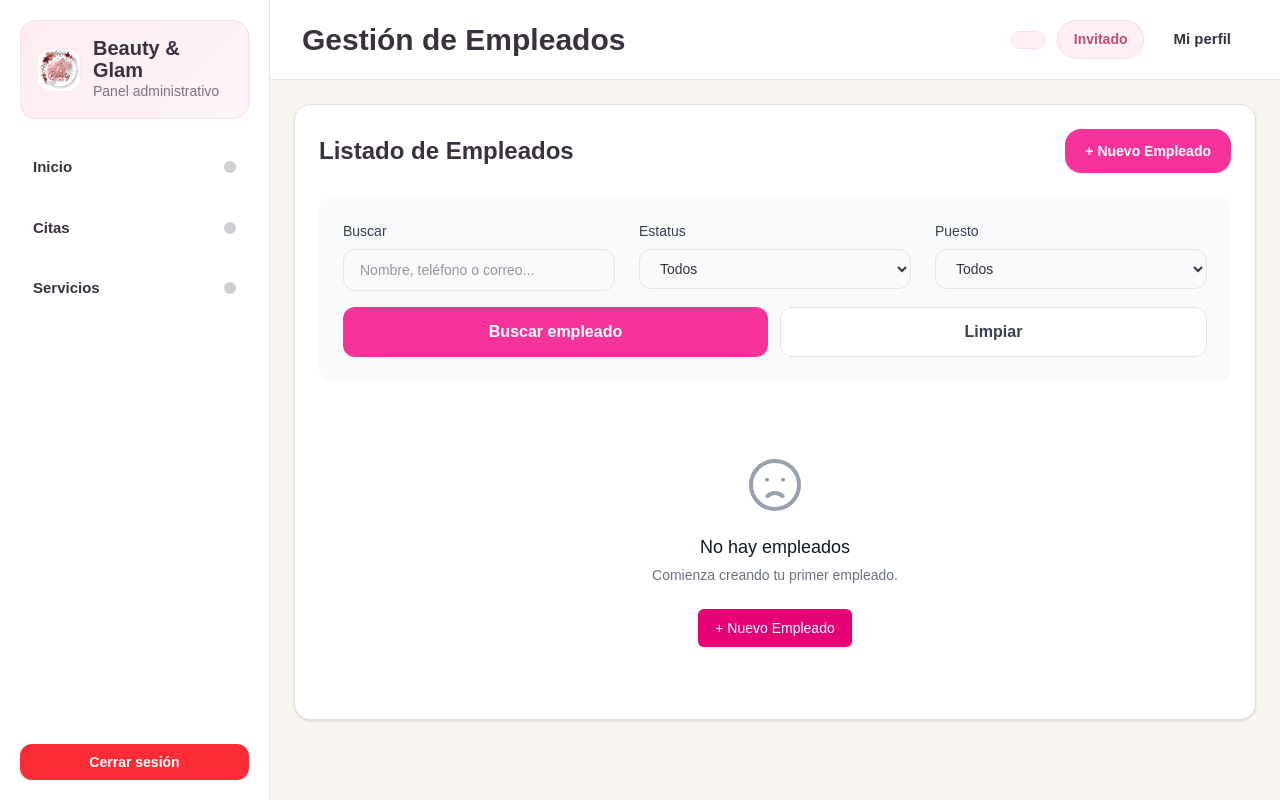
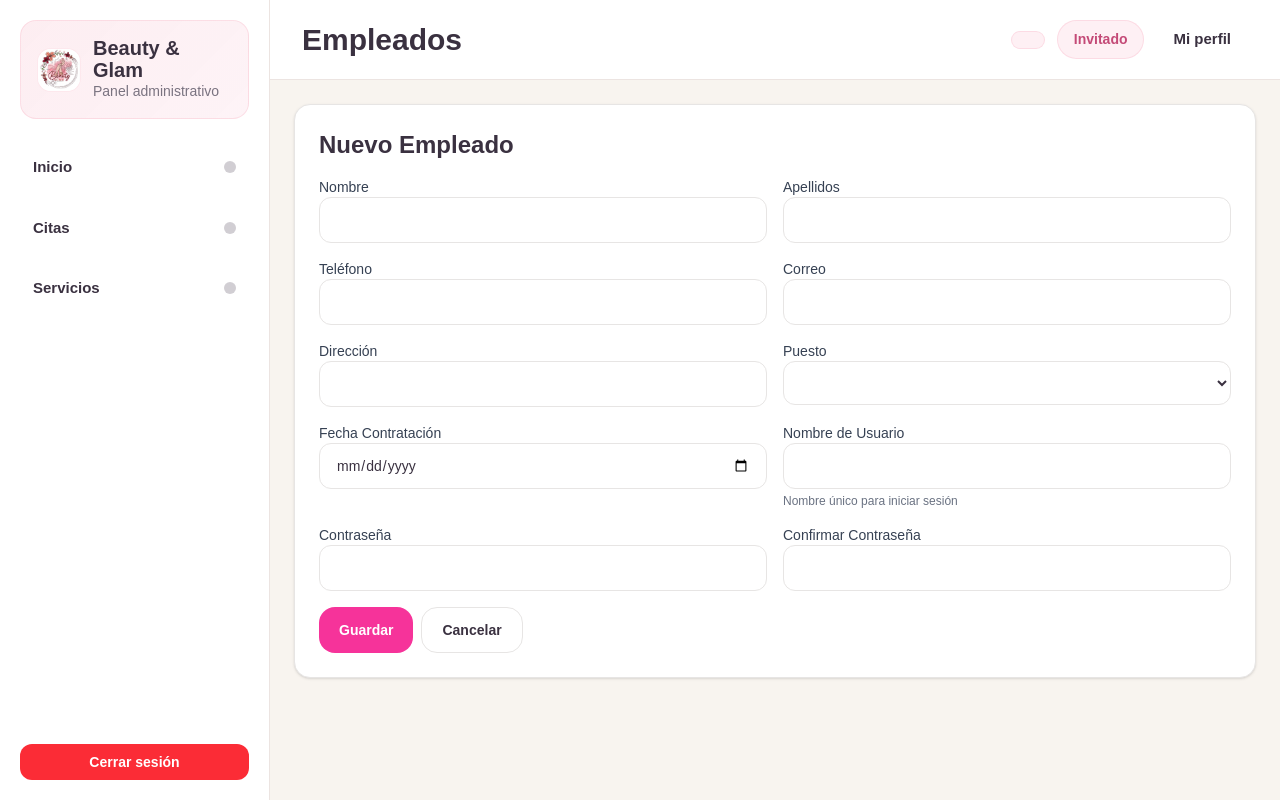
Before and after one commit to IDGS-804-23002351/IDGS_804_BEAUTY_GLAM, a Flask app: page /empleados/nuevo in a window 1280 px wide. Run offline with Flask 3, Linux system fonts and the light colour scheme; lists and menus that the app fills with data are empty; parts of the project's set-up code (start-up, migrations or seed data) failed here and were passed over; some libraries are stand-ins or nearby versions.

Commit message:
cambios interfaz 06/04/2026

```diff
--- a/templates/empleados/formempleados.html
+++ b/templates/empleados/formempleados.html
@@ -1,163 +1,170 @@
 {% extends "layout.html" %}
-{% from "macros.html" import datos, campoNuevo %}
-
-{% block title %}Listado de Empleados{% endblock %}
-{% block page_title %}Gestión de Empleados{% endblock %}
+{% from "macros.html" import datos %}
+{% block title %}Empleados{% endblock %}
+{% block page_title %}Empleados{% endblock %}
 
 {% block container %}
-<div class="max-w-7xl mx-auto bg-white rounded-2xl border border-stone-200 p-6 shadow-sm">
-    <div class="flex justify-between items-center mb-6">
-        <h2 class="text-2xl font-bold">Listado de Empleados</h2>
-        <a href="{{ url_for('empleado.nuevo_empleado') }}"
-           class="rounded-2xl bg-pink-500 px-5 py-3 text-sm font-bold text-white hover:bg-pink-600">
-            + Nuevo Empleado
-        </a>
-    </div>
-
 <!-- Mostrar mensajes flash -->
 {% with messages = get_flashed_messages(with_categories=true) %}
     {% if messages %}
         {% for category, message in messages %}
-                <div class="mb-4 p-4 rounded-lg
-                    {% if category == 'success' %}bg-green-100 text-green-700 border border-green-200
-                    {% elif category == 'danger' %}bg-red-100 text-red-700 border border-red-200
-                    {% elif category == 'warning' %}bg-yellow-100 text-yellow-700 border border-yellow-200
-                    {% else %}bg-blue-100 text-blue-700 border border-blue-200{% endif %}">
+            <div class="mb-4 p-4 rounded-lg {% if category == 'success' %}bg-green-100 text-green-700 border border-green-200{% elif category == 'danger' %}bg-red-100 text-red-700 border border-red-200{% elif category == 'warning' %}bg-yellow-100 text-yellow-700 border border-yellow-200{% else %}bg-blue-100 text-blue-700 border border-blue-200{% endif %}">
                 {{ message }}
             </div>
         {% endfor %}
     {% endif %}
 {% endwith %}
+<div class="max-w-5xl mx-auto bg-white rounded-2xl border border-stone-200 p-6 shadow-sm">
+    <h2 class="text-2xl font-bold mb-4">
+        {% if accion == 'editar' %}
+            Editar Empleado
+        {% elif accion == 'ver' %}
+            Ver Empleado
+        {% else %}
+            Nuevo Empleado
+        {% endif %}
+    </h2>
 
-    <!-- Formulario de búsqueda y filtros -->
-    <div class="mb-6 bg-gray-50 p-6 rounded-xl">
-        <form method="GET" action="{{ url_for('empleado.indexEmpleados') }}">
-            <div class="grid grid-cols-1 md:grid-cols-3 gap-6 mb-4">
+    <form method="POST"
+          action="{% if accion == 'editar' %}{{ url_for('empleado.actualizar_empleado', id=empleado.id_empleado) }}{% else %}{{ url_for('empleado.crear_empleado') }}{% endif %}">
+        {{ form.csrf_token }}
+
+        <div class="grid grid-cols-1 md:grid-cols-2 gap-4">
             <div>
-                    <label class="block text-sm font-medium text-gray-700 mb-2">Buscar</label>
-                    <input type="text" name="buscar" value="{{ request.args.get('buscar', '') }}"
-                           placeholder="Nombre, teléfono o correo..."
-                           class="w-full rounded-xl border border-stone-200 px-4 py-2.5 text-sm focus:border-pink-300 focus:outline-none">
+                <label class="block text-sm font-medium text-gray-700">Nombre</label>
+                {{ form.nombre(class="w-full rounded-xl border border-stone-200 px-4 py-3 text-sm focus:ring-2 focus:ring-pink-100 focus:border-pink-300 outline-none resize-none" + (' bg-gray-100' if accion == 'ver' else ''), **{'disabled': True if accion == 'ver' else False}) }}
+                {% if form.nombre.errors and accion != 'ver' %}
+                    {% for error in form.nombre.errors %}
+                        <p class="text-red-500 text-xs mt-1">{{ error }}</p>
+                    {% endfor %}
+                {% endif %}
             </div>
 
             <div>
-                    <label class="block text-sm font-medium text-gray-700 mb-2">Estatus</label>
-                    <select name="estatus" class="w-full rounded-xl border border-stone-200 px-4 py-2.5 text-sm focus:border-pink-300 focus:outline-none">
-                        <option value="">Todos</option>
-                        <option value="ACTIVO" {% if request.args.get('estatus') == 'ACTIVO' %}selected{% endif %}>Activos</option>
-                        <option value="INACTIVO" {% if request.args.get('estatus') == 'INACTIVO' %}selected{% endif %}>Inactivos</option>
-                    </select>
+                <label class="block text-sm font-medium text-gray-700">Apellidos</label>
+                {{ form.apellidos(class="w-full rounded-xl border border-stone-200 px-4 py-3 text-sm focus:ring-2 focus:ring-pink-100 focus:border-pink-300 outline-none resize-none" + (' bg-gray-100' if accion == 'ver' else ''), **{'disabled': True if accion == 'ver' else False}) }}
+                {% if form.apellidos.errors and accion != 'ver' %}
+                    {% for error in form.apellidos.errors %}
+                        <p class="text-red-500 text-xs mt-1">{{ error }}</p>
+                    {% endfor %}
+                {% endif %}
             </div>
 
             <div>
-                    <label class="block text-sm font-medium text-gray-700 mb-2">Puesto</label>
-                    <select name="id_puesto" class="w-full rounded-xl border border-stone-200 px-4 py-2.5 text-sm focus:border-pink-300 focus:outline-none">
-                        <option value="">Todos</option>
-                        {% if filtro and filtro.id_puesto.choices %}
-                            {% for value, label in filtro.id_puesto.choices %}
-                                {% if value != '' %}
-                                <option value="{{ value }}" {% if request.args.get('id_puesto')|int == value %}selected{% endif %}>{{ label }}</option>
-                                {% endif %}
+                <label class="block text-sm font-medium text-gray-700">Teléfono</label>
+                {{ form.telefono(class="w-full rounded-xl border border-stone-200 px-4 py-3 text-sm focus:ring-2 focus:ring-pink-100 focus:border-pink-300 outline-none resize-none" + (' bg-gray-100' if accion == 'ver' else ''), **{'disabled': True if accion == 'ver' else False}) }}
+                {% if form.telefono.errors and accion != 'ver' %}
+                    {% for error in form.telefono.errors %}
+                        <p class="text-red-500 text-xs mt-1">{{ error }}</p>
                     {% endfor %}
                 {% endif %}
-                    </select>
-                </div>
             </div>
 
-            <div class="flex gap-3">
-                <button type="submit" class="flex-1 rounded-xl bg-pink-500 px-5 py-3 text-base font-bold text-white hover:bg-pink-600 transition-colors">
-                    Buscar empleado
-                </button>
-                <a href="{{ url_for('empleado.indexEmpleados') }}"
-                   class="flex-1 rounded-xl border border-stone-200 bg-white px-5 py-3 text-base font-bold text-gray-700 hover:bg-gray-50 transition-colors text-center">
-                    Limpiar
-                </a>
+            <div>
+                <label class="block text-sm font-medium text-gray-700">Correo</label>
+                {{ form.correo(class="w-full rounded-xl border border-stone-200 px-4 py-3 text-sm focus:ring-2 focus:ring-pink-100 focus:border-pink-300 outline-none resize-none" + (' bg-gray-100' if accion == 'ver' else ''), **{'disabled': True if accion == 'ver' else False}) }}
+                {% if form.correo.errors and accion != 'ver' %}
+                    {% for error in form.correo.errors %}
+                        <p class="text-red-500 text-xs mt-1">{{ error }}</p>
+                    {% endfor %}
+                {% endif %}
+            </div>
+
+            <div>
+                <label class="block text-sm font-medium text-gray-700">Dirección</label>
+                {{ form.direccion(class="w-full rounded-xl border border-stone-200 px-4 py-3 text-sm focus:ring-2 focus:ring-pink-100 focus:border-pink-300 outline-none resize-none" + (' bg-gray-100' if accion == 'ver' else ''), **{'disabled': True if accion == 'ver' else False}) }}
+            </div>
+
+            <div>
+                <label class="block text-sm font-medium text-gray-700">Puesto</label>
+                {{ form.id_puesto(class="w-full rounded-xl border border-stone-200 px-4 py-3 text-sm focus:ring-2 focus:ring-pink-100 focus:border-pink-300 outline-none resize-none" + (' bg-gray-100' if accion == 'ver' else ''), **{'disabled': True if accion == 'ver' else False}) }}
+                {% if form.id_puesto.errors and accion != 'ver' %}
+                    {% for error in form.id_puesto.errors %}
+                        <p class="text-red-500 text-xs mt-1">{{ error }}</p>
+                    {% endfor %}
+                {% endif %}
+            </div>
+
+            <div>
+                <label class="block text-sm font-medium text-gray-700">Fecha Contratación</label>
+                {{ form.fecha_contratacion(class="w-full rounded-xl border border-stone-200 px-4 py-3 text-sm focus:ring-2 focus:ring-pink-100 focus:border-pink-300 outline-none resize-none" + (' bg-gray-100' if accion == 'ver' else ''), type="date", **{'disabled': True if accion == 'ver' else False}) }}
+                {% if form.fecha_contratacion.errors and accion != 'ver' %}
+                    {% for error in form.fecha_contratacion.errors %}
+                        <p class="text-red-500 text-xs mt-1">{{ error }}</p>
+                    {% endfor %}
+                {% endif %}
+            </div>
+
+            <div>
+                <label class="block text-sm font-medium text-gray-700">Nombre de Usuario</label>
+                {{ form.nombre_usuario(class="w-full rounded-xl border border-stone-200 px-4 py-3 text-sm focus:ring-2 focus:ring-pink-100 focus:border-pink-300 outline-none resize-none" + (' bg-gray-100' if accion in ['editar', 'ver'] else ''), **{'disabled': True if accion in ['editar', 'ver'] else False}) }}
+                <!-- Campo hidden para enviar el valor aunque esté disabled -->
+                {% if accion == 'editar' %}
+                <input type="hidden" name="nombre_usuario" value="{{ empleado.nombre_usuario if empleado else form.nombre_usuario.data }}">
+                {% endif %}
+                <p class="text-xs text-gray-500 mt-1">
+                    {% if accion == 'ver' %}
+                        Nombre de usuario registrado
+                    {% elif accion == 'editar' %}
+                        El nombre de usuario no se puede modificar
+                    {% else %}
+                        Nombre único para iniciar sesión
+                    {% endif %}
+                </p>
+                {% if form.nombre_usuario.errors and accion != 'ver' %}
+                    {% for error in form.nombre_usuario.errors %}
+                        <p class="text-red-500 text-xs mt-1">{{ error }}</p>
+                    {% endfor %}
+                {% endif %}
+            </div>
+            {% if accion == 'crear' %}
+            <div>
+                <label class="block text-sm font-medium text-gray-700">Contraseña</label>
+                {{ form.contrasenia(class="w-full rounded-xl border border-stone-200 px-4 py-3 text-sm focus:ring-2 focus:ring-pink-100 focus:border-pink-300 outline-none resize-none", type="password") }}
+                {% if form.contrasenia.errors %}
+                    {% for error in form.contrasenia.errors %}
+                        <p class="text-red-500 text-xs mt-1">{{ error }}</p>
+                    {% endfor %}
+                {% endif %}
+            </div>
+
+            <div>
+                <label class="block text-sm font-medium text-gray-700">Confirmar Contraseña</label>
+                {{ form.confirmar_contrasenia(class="w-full rounded-xl border border-stone-200 px-4 py-3 text-sm focus:ring-2 focus:ring-pink-100 focus:border-pink-300 outline-none resize-none", type="password") }}
+                {% if form.confirmar_contrasenia.errors %}
+                    {% for error in form.confirmar_contrasenia.errors %}
+                        <p class="text-red-500 text-xs mt-1">{{ error }}</p>
+                    {% endfor %}
+                {% endif %}
+            </div>
+            {% endif %}
+
+            {% if accion != 'crear' %}
+            <div>
+                <label class="block text-sm font-medium text-gray-700">Estatus</label>
+                {{ form.estatus(class="w-full rounded-xl border border-stone-200 px-4 py-3 text-sm focus:ring-2 focus:ring-pink-100 focus:border-pink-300 outline-none resize-none" + (' bg-gray-100' if accion == 'ver' else ''), **{'disabled': True if accion == 'ver' else False}) }}
+                {% if form.estatus.errors and accion != 'ver' %}
+                    {% for error in form.estatus.errors %}
+                        <p class="text-red-500 text-xs mt-1">{{ error }}</p>
+                    {% endfor %}
+                {% endif %}
+            </div>
+            {% endif %}
+        </div>
+
+        <div class="mt-4 flex gap-2">
+            {% if accion == 'crear' %}
+            <button type="submit" class="rounded-2xl bg-pink-500 px-5 py-3 text-sm font-bold text-white hover:bg-pink-600">Guardar</button>
+            {% elif accion == 'editar' %}
+            <button type="submit" class="rounded-2xl bg-pink-500 px-5 py-3 text-sm font-bold text-white hover:bg-pink-600">Actualizar</button>
+            {% endif %}
+
+            <a href="{{ url_for('empleado.indexEmpleados') }}" class="rounded-2xl border border-stone-200 bg-white px-5 py-3 text-sm font-bold hover:bg-gray-50">Cancelar</a>
+
+            {% if accion == 'ver' %}
+            <a href="{{ url_for('empleado.editar_empleado', id=empleado.id_empleado) }}" class="rounded-2xl bg-pink-500 px-5 py-3 text-sm font-bold text-white hover:bg-pink-600">Editar Empleado</a>
+            {% endif %}
         </div>
     </form>
 </div>
-
-    <!-- Tabla de empleados -->
-    {% if empleados and empleados|length > 0 %}
-    <div class="overflow-x-auto">
-        <table class="min-w-full divide-y divide-gray-200">
-            <thead class="bg-gray-50">
-                <tr>
-                    <th class="px-6 py-3 text-left text-xs font-medium text-gray-500 uppercase tracking-wider">ID</th>
-                    <th class="px-6 py-3 text-left text-xs font-medium text-gray-500 uppercase tracking-wider">Nombre</th>
-                    <th class="px-6 py-3 text-left text-xs font-medium text-gray-500 uppercase tracking-wider">Puesto</th>
-                    <th class="px-6 py-3 text-left text-xs font-medium text-gray-500 uppercase tracking-wider">Teléfono</th>
-                    <th class="px-6 py-3 text-left text-xs font-medium text-gray-500 uppercase tracking-wider">Correo</th>
-                    <th class="px-6 py-3 text-left text-xs font-medium text-gray-500 uppercase tracking-wider">Estatus</th>
-                    <th class="px-6 py-3 text-left text-xs font-medium text-gray-500 uppercase tracking-wider">Acciones</th>
-                </tr>
-            </thead>
-            <tbody class="bg-white divide-y divide-gray-200">
-                {% for emp in empleados %}
-                <tr class="hover:bg-gray-50">
-                    <td class="px-6 py-4 whitespace-nowrap text-sm text-gray-900">{{ emp.id_empleado }}</td>
-                    <td class="px-6 py-4 whitespace-nowrap text-sm text-gray-900">{{ emp.nombre_completo }}</td>
-                    <td class="px-6 py-4 whitespace-nowrap text-sm text-gray-500">{{ emp.nombre_puesto }}</td>
-                    <td class="px-6 py-4 whitespace-nowrap text-sm text-gray-500">{{ emp.telefono or 'N/A' }}</td>
-                    <td class="px-6 py-4 whitespace-nowrap text-sm text-gray-500">{{ emp.correo }}</td>
-                    <td class="px-6 py-4 whitespace-nowrap">
-                        {% if emp.estatus_empleado == 'ACTIVO' %}
-                        <span class="px-2 inline-flex text-xs leading-5 font-semibold rounded-full bg-green-100 text-green-800">
-                            Activo
-                        </span>
-                        {% else %}
-                        <span class="px-2 inline-flex text-xs leading-5 font-semibold rounded-full bg-red-100 text-red-800">
-                            Inactivo
-                        </span>
-                        {% endif %}
-                    </td>
-                    <td class="px-6 py-4 whitespace-nowrap text-sm font-medium space-x-2">
-                        <a href="{{ url_for('empleado.ver_empleado', id=emp.id_empleado) }}"
-                           class="rounded-xl bg-blue-100 px-3 py-2 text-xs font-bold text-blue-700 hover:bg-blue-200">
-                            Ver
-                        </a>
-                        <a href="{{ url_for('empleado.editar_empleado', id=emp.id_empleado) }}"
-                           class="rounded-xl bg-violet-100 px-3 py-2 text-xs font-bold text-violet-700 hover:bg-violet-200">
-                            Editar
-                        </a>
-                        {% if emp.estatus_empleado == 'ACTIVO' %}
-                        <form method="POST" action="{{ url_for('empleado.eliminar_empleado', id=emp.id_empleado) }}" style="display: inline;">
-                            <input type="hidden" name="csrf_token" value="{{ csrf_token() if csrf_token else '' }}">
-                            <button type="submit"
-                                    class="rounded-xl bg-red-100 px-3 py-2 text-xs font-bold text-red-700 hover:bg-red-200"
-                                    onclick="return confirm('¿Estás seguro de que deseas desactivar este empleado?')">
-                                Desactivar
-                            </button>
-                        </form>
-                        {% endif %}
-                    </td>
-                </tr>
-                {% endfor %}
-            </tbody>
-        </table>
-    </div>
-    {% else %}
-    <!-- Mensaje cuando no hay resultados (solo el icono, los mensajes Flash se muestran arriba) -->
-    <div class="text-center py-12">
-        <svg class="mx-auto h-16 w-16 text-gray-400" fill="none" stroke="currentColor" viewBox="0 0 24 24">
-            <path stroke-linecap="round" stroke-linejoin="round" stroke-width="1.5" d="M9.172 16.172a4 4 0 015.656 0M9 10h.01M15 10h.01M21 12a9 9 0 11-18 0 9 9 0 0118 0z"></path>
-        </svg>
-        <h3 class="mt-4 text-lg font-medium text-gray-900">No hay empleados</h3>
-        <p class="mt-1 text-sm text-gray-500">
-            {% if request.args.get('buscar') %}
-            No se encontraron empleados que coincidan con "{{ request.args.get('buscar') }}"
-            {% elif request.args.get('estatus') %}
-            No hay empleados con estatus "{{ request.args.get('estatus') }}"
-            {% else %}
-            Comienza creando tu primer empleado.
-            {% endif %}
-        </p>
-        <div class="mt-6">
-            <a href="{{ url_for('empleado.nuevo_empleado') }}"
-               class="inline-flex items-center px-4 py-2 border border-transparent shadow-sm text-sm font-medium rounded-md text-white bg-pink-600 hover:bg-pink-700">
-                + Nuevo Empleado
-            </a>
-        </div>
-    </div>
-    {% endif %}
-</div>
 {% endblock %}
```
Also changed, not shown: config.py (+4 -4 lines), templates/clientes/formclientes.html (+9 -9 lines), templates/proveedores/formproveedores.html (+8 -8 lines). Lines whose indentation alone changed are shown as unchanged.
